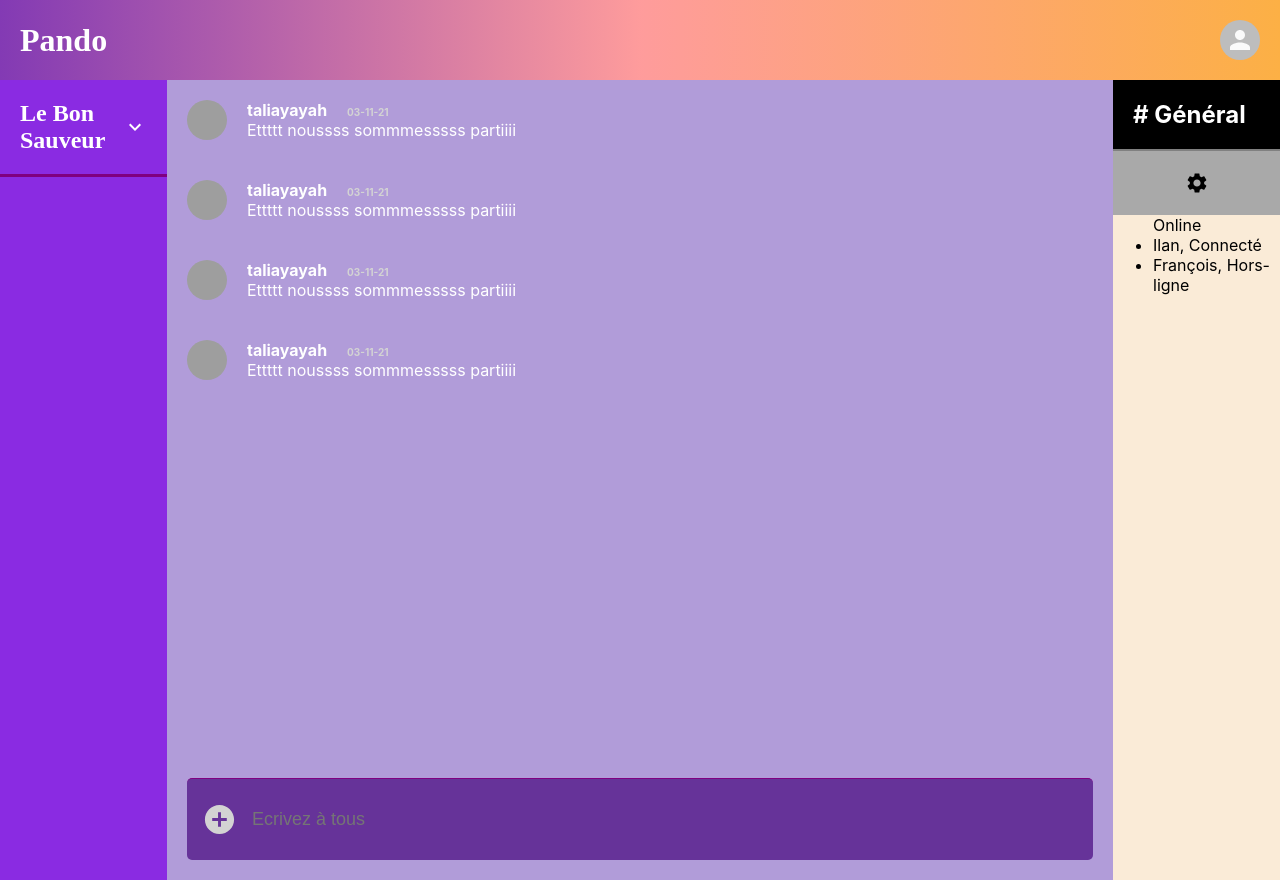
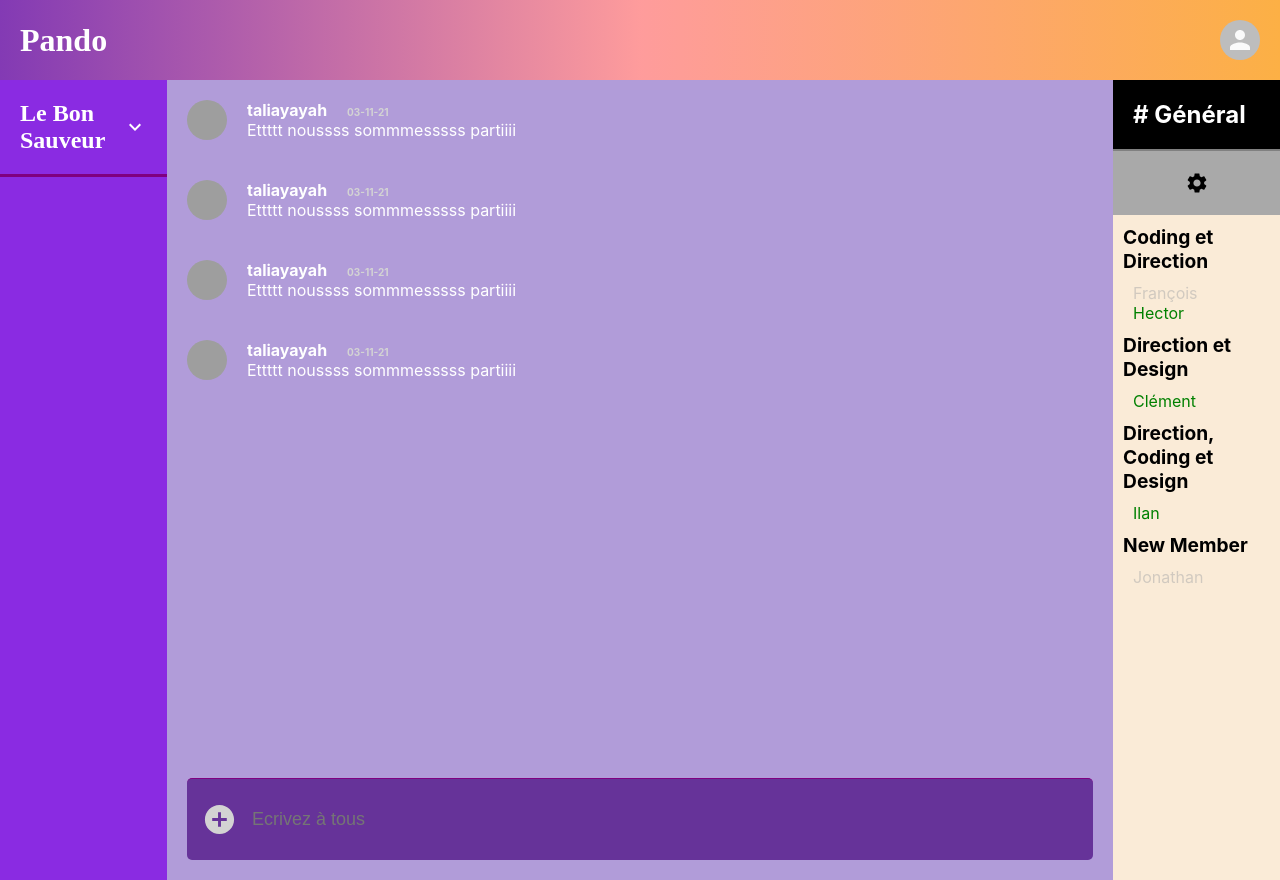
Before and after one commit to Taliayaya/Apando, a React (Create React App) app: page / in a window 1280 px wide. Built offline with nearby package versions, Linux system fonts and the light colour scheme; grey boxes are pictures that could not be loaded.

Commit message:
Ajout de la fonctionnalité des rôles

```diff
--- a/src/components/CategorieUser.js
+++ b/src/components/CategorieUser.js
@@ -1,15 +1,22 @@
 import React from 'react'
 
 
-export default function CategorieUser({categorieName, UserList}) {
-    console.log(UserList)
+export default function CategorieUser({UserList}) {
+    const sortedUserList = UserList.sort((a,b) => a.role>b.role ? 1 : -1);
+    let categorie = '';
     return (
         <div className="user__list">
 
-            <ul> {categorieName}
-                {UserList.map(({id, user, online}) =>
-                (<li key={id} >{user}, {(online) ? 'Connecté' : 'Hors-ligne'}</li>))}
-            </ul>
+            {sortedUserList.map(({id, user, online, role}) =>
+
+            (categorie!==role ?
+            (categorie=role,
+            <>
+            <h4 key={role} className="categorie">{role}</h4>
+            <p key={id} className={online? "online":"offline"}>{user}</p></>)
+            : <p key={id} className={online? "online":"offline"}>{user}</p>))
+            }
+
         </div>
     )
 }
--- a/src/components/UsersList.js
+++ b/src/components/UsersList.js
@@ -14,7 +14,6 @@ export default function UsersList() {
                     <SettingsIcon />
                 </div>
             <CategorieUser
-                categorieName="Online"
                 UserList={UserList}
             />
         </div>
--- a/src/datas/userList.js
+++ b/src/datas/userList.js
@@ -2,12 +2,36 @@ export const UserList = [
     {
         id: 1,
         user: 'Ilan',
-        online: true
+        online: true,
+        role: 'Direction, Coding et Design'
     },
 
     {
         id : 2,
         user: 'François',
-        online: false
+        online: false,
+        role: 'Coding et Direction'
+    },
+
+    {
+        id:3,
+        user: 'Hector',
+        online: true,
+        role: 'Coding et Direction'
+    },
+
+    {
+        id:4,
+        user: 'Jonathan',
+        online: false,
+        role: 'New Member'
+    },
+
+    {
+        id:5,
+        user: 'Clément',
+        online: true,
+        role: 'Direction et Design'
     }
+
 ]
--- a/src/styles/UsersList.css
+++ b/src/styles/UsersList.css
@@ -20,3 +20,20 @@
     align-items: center;
     justify-content: center;
 }
+.offline {
+    color: darkgray;
+    opacity: 0.5;
+}
+.online {
+    color:green;
+}
+.categorie {
+    font-weight: bold;
+    padding: 10px;
+    font-size: larger;
+}
+.user__list p {
+    padding-left: 20px;
+    font-weight: normal;
+    font-size: medium;
+}
```
Also changed, not shown: 1 other file (tests, documents, lock files or other folders).
